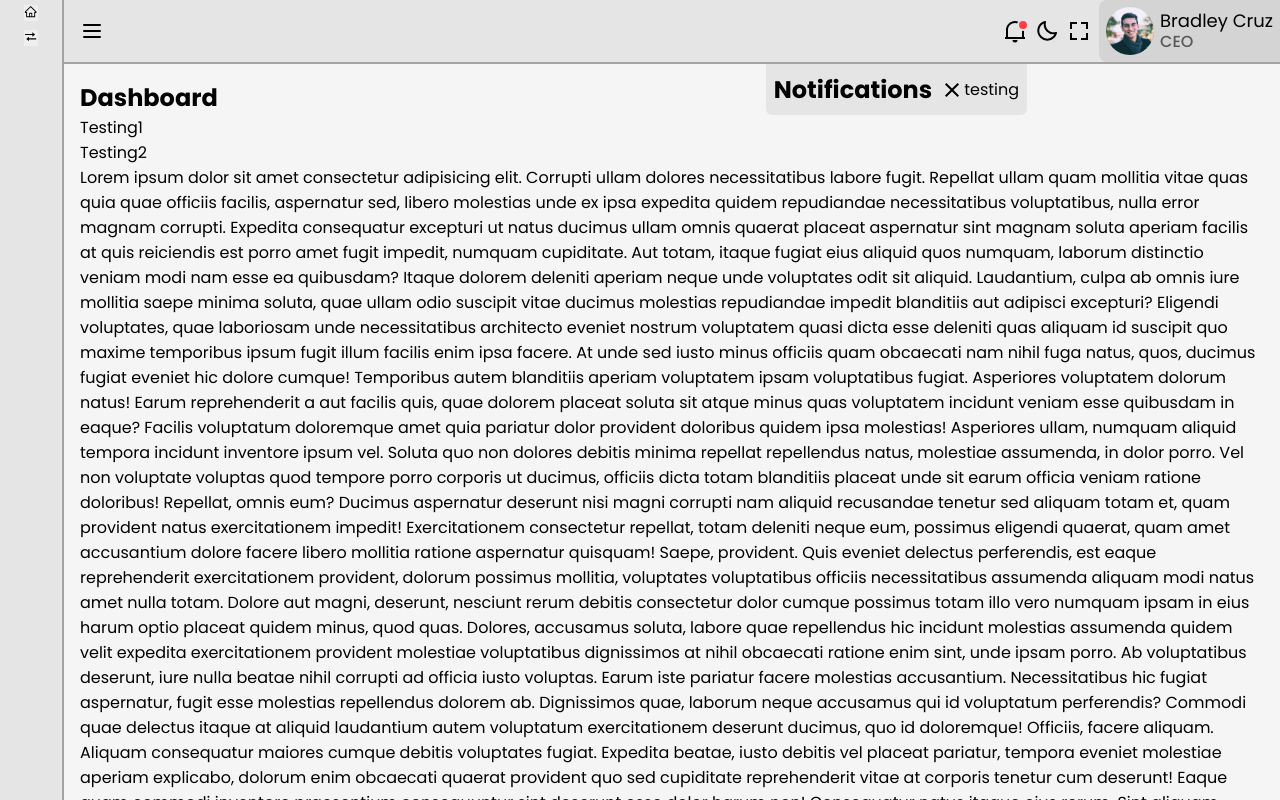
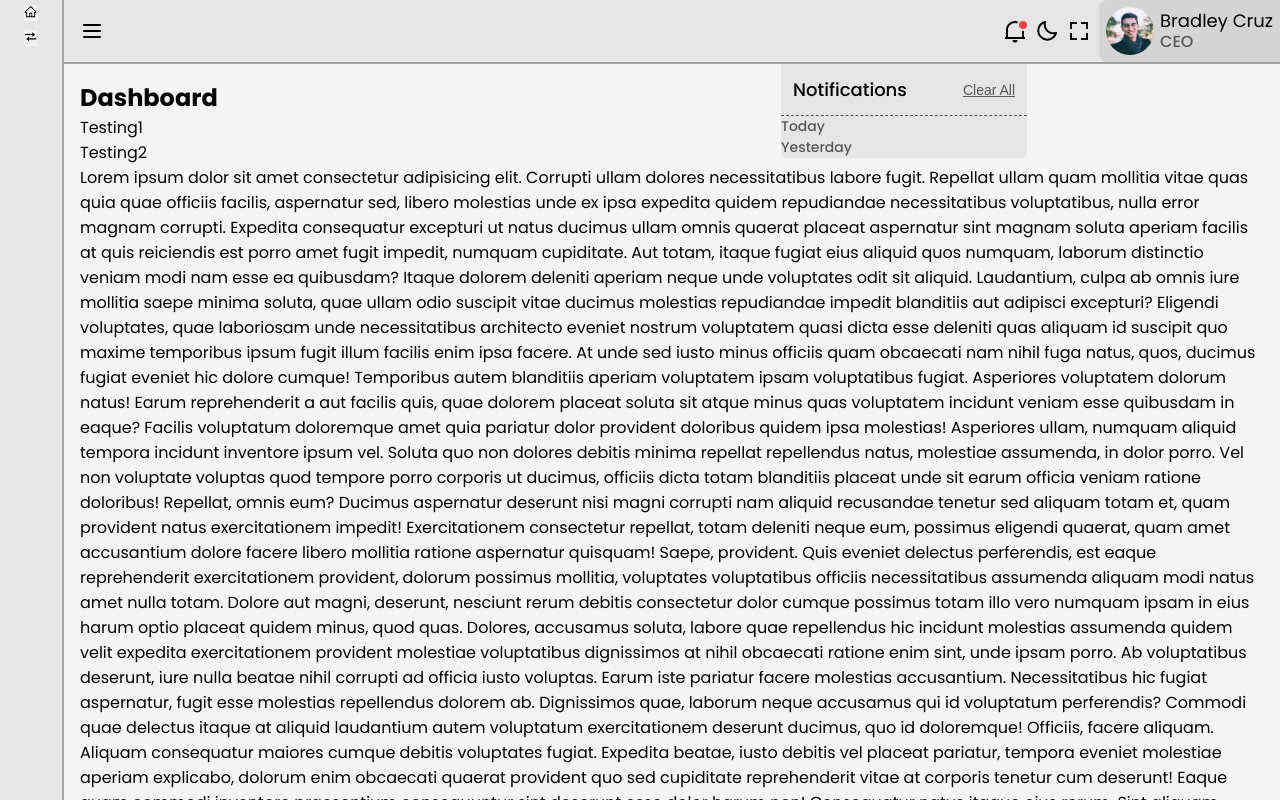
Before and after one commit to BolaGhaly/Admin-Dashboard, a Next.js app: page / in a window 1280 px wide. Both pictures are taken after a click on the button 1015 px from the left and 31 px from the top of the page. Shown: the top 800 px of the page. Built offline with nearby package versions, Linux system fonts and the light colour scheme.

Commit message:
Update notifications menu

```diff
--- a/components/NotificationsMenu.tsx
+++ b/components/NotificationsMenu.tsx
@@ -24,26 +24,18 @@ const NotificationsMenu = () => {
         leaveTo="transform opacity-0 scale-95"
       >
         <Menu.Items className={styles.notificationsMenuItems}>
-          <div
-            className={`flex items-center justify-between border-b-[1px] border-dashed ${
-              darkMode ? "border-white" : "border-black"
-            }`}
-          >
-            <h1 className="text-lg ml-3 font-bold my-1">Notifications</h1>
+          <div>
+            <h1>Notifications</h1>
             <Menu.Item>
-              <button className="mr-2 h-max">
-                <Icon
-                  name="closeMenu"
-                  className={`text-xl rounded-md ring-1  ${
-                    darkMode
-                      ? "text-neutral-300 ring-neutral-300"
-                      : "text-light-sc-text ring-light-sc-text"
-                  }`}
-                />
-              </button>
+              <button>Clear All</button>
             </Menu.Item>
           </div>
-          <div>testing</div>
+          <div>
+            <h2>Today</h2>
+          </div>
+          <div>
+            <h2>Yesterday</h2>
+          </div>
         </Menu.Items>
       </Transition>
     </Menu>
--- a/styles/modules/topBar.module.scss
+++ b/styles/modules/topBar.module.scss
@@ -137,16 +137,43 @@
 
 .notificationsMenuItems {
   //mx-2 xs:m-0
-  position: absolute;
-  right: 0;
-  top: 2.813rem;
+  position: fixed;
+  right: 0rem;
+  top: 4rem;
   background-color: var(--nav-bg);
   transform-origin: center;
   border-bottom-right-radius: 0.375rem;
   border-bottom-left-radius: 0.375rem;
-  padding: 0.5rem;
-  min-width: calc(100% - 74px);
+  flex-direction: column;
+  align-items: flex-start !important;
+  width: max-content;
 
-  // @media (min-width: 570px) {
-  // }
+  div:nth-of-type(1) {
+    border-bottom: 1px dashed var(--sc-text);
+    padding: 0.75rem;
+
+    h1 {
+      font-size: 1.125rem;
+      font-weight: 500;
+      margin-right: 3.5rem;
+    }
+
+    button {
+      color: var(--sc-text);
+      margin: 0;
+      font-size: 0.875rem;
+      text-decoration: underline;
+    }
+  }
+
+  h2 {
+    font-size: 0.875rem;
+    color: var(--sc-text);
+    font-weight: 500;
+  }
+
+  @media (min-width: 575px) {
+    position: absolute;
+    top: 2.813rem;
+  }
 }
--- a/styles/palette.scss
+++ b/styles/palette.scss
@@ -8,11 +8,11 @@ $light-userMenu-hover: #d8d8d8;
 $light-userMenu-shadow: -2px 2px 2px rgba(0, 0, 0, 0.3);
 
 // dark mode
-$dark-bg: #1a1d25;
+$dark-bg: #212327;
 $dark-text: #f5f5f5;
 $dark-sc-text: #b3b3b3;
 $dark-navBar: #1a1a1b;
-$dark-user: #272729;
+$dark-user: #303030;
 $dark-userMenu-hover: #242424;
 $dark-userMenu-shadow: -2px 2px 2px rgba(245, 245, 245, 0.3);
 
```
